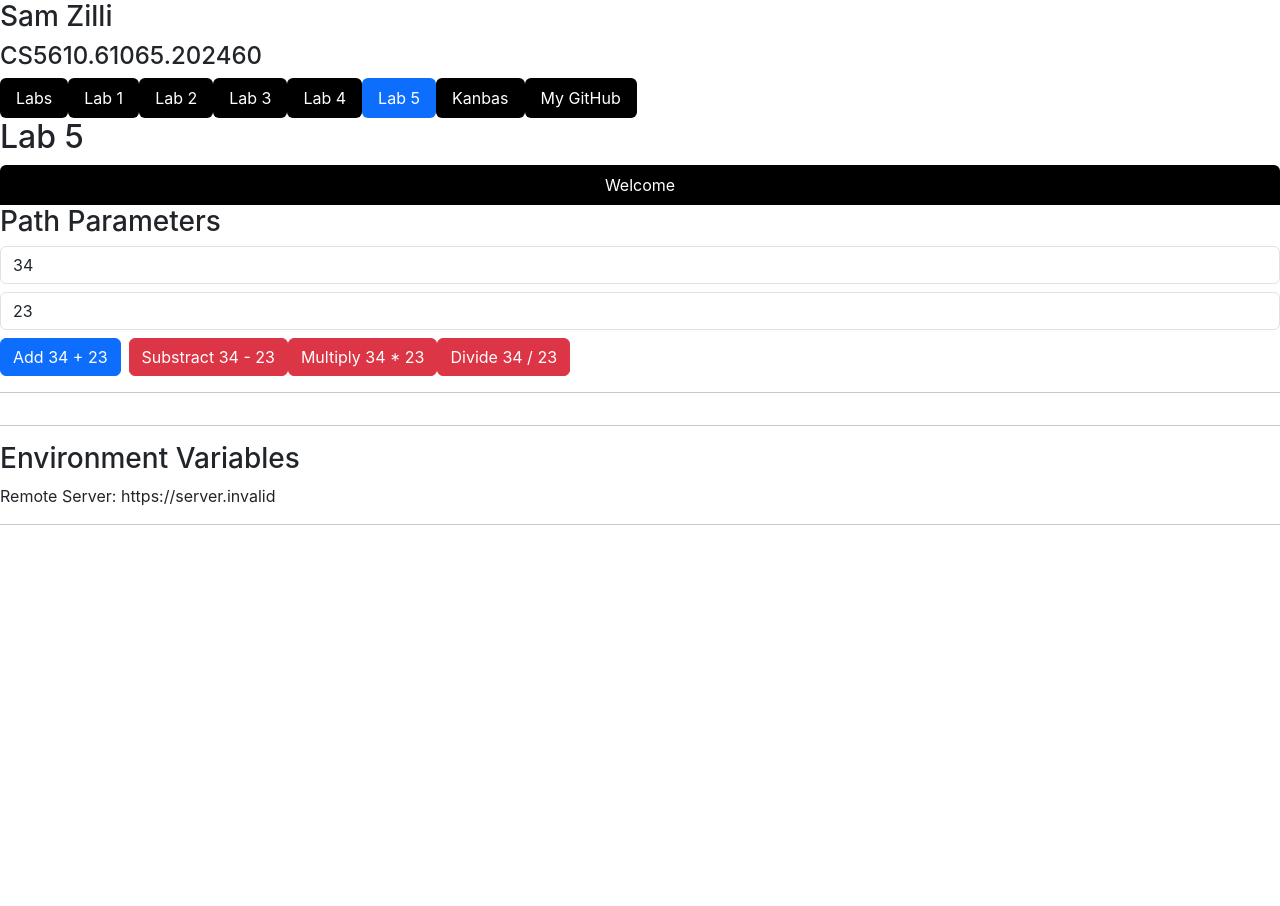
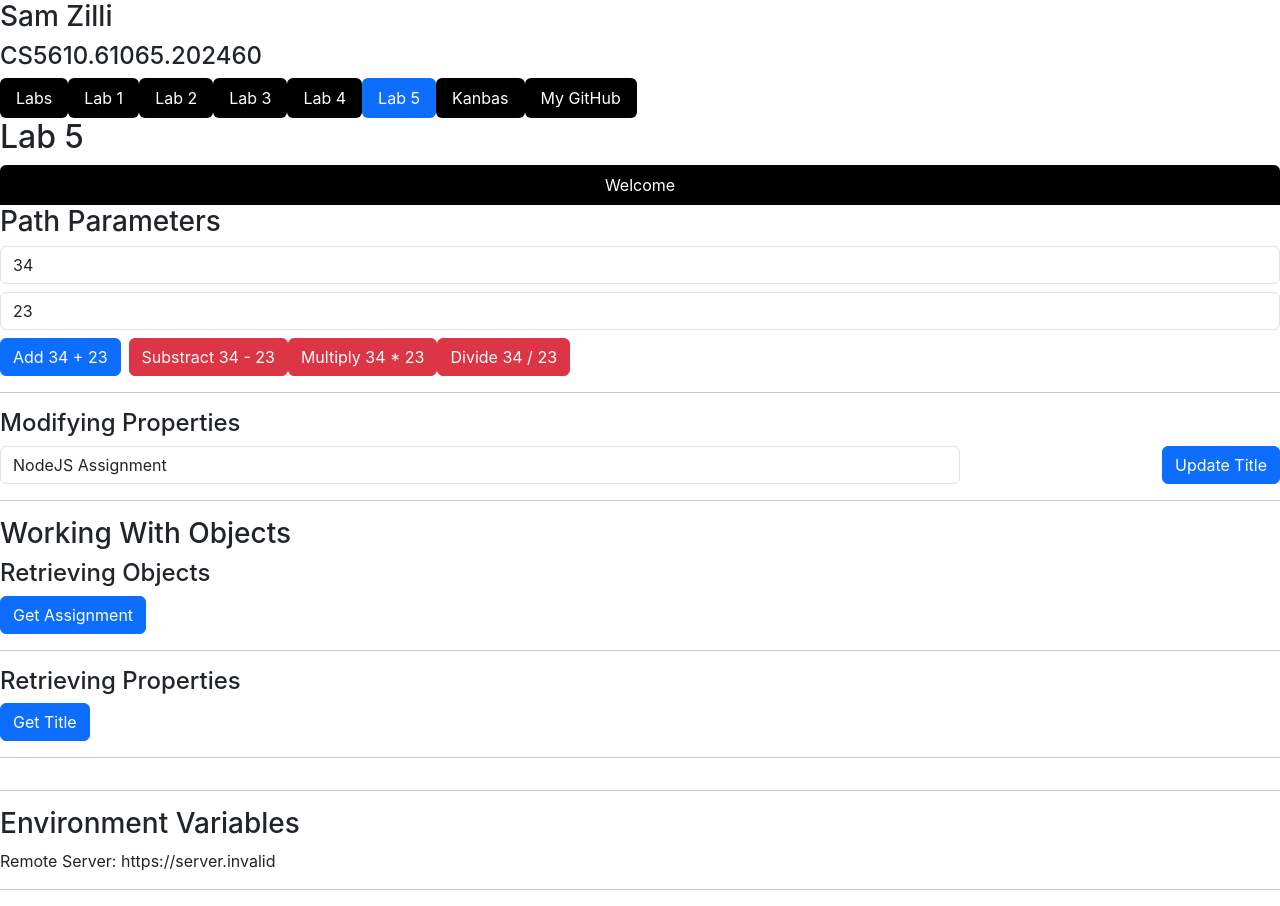
Before and after one commit to Sam-Zilli/kanbas-react-web-app, a React (Create React App) app: page /#/Labs/Lab5 in a window 1280 px wide. Before the commit the page ends 800 px from the top, so only its background shows below. Built offline with nearby package versions, Linux system fonts and the light colour scheme; no server answers.

Commit message:
starting 3.3.4'

```diff
--- /dev/null
+++ b/src/Labs/Lab5/WorkingWithObjects.tsx
@@ -0,0 +1,38 @@
+import React, { useState } from "react";
+const REMOTE_SERVER = process.env.REACT_APP_REMOTE_SERVER;
+
+export default function WorkingWithObjects() {
+    const [assignment, setAssignment] = useState({
+        id: 1, title: "NodeJS Assignment",
+        description: "Create a NodeJS server with ExpressJS",
+        due: "2021-10-10", completed: false, score: 0,
+      });
+
+    const ASSIGNMENT_API_URL = `${REMOTE_SERVER}/lab5/assignment`
+
+  return (
+    <div id="wd-working-with-objects">
+              <h4>Modifying Properties</h4>
+      <a id="wd-update-assignment-title"
+         className="btn btn-primary float-end"
+         href={`${ASSIGNMENT_API_URL}/title/${assignment.title}`}>
+        Update Title
+      </a>
+      <input className="form-control w-75" id="wd-assignment-title"
+        value={assignment.title} onChange={(e) =>
+          setAssignment({ ...assignment, title: e.target.value })}/>
+      <hr />
+
+      <h3>Working With Objects</h3>
+      <h4>Retrieving Objects</h4>
+      <a id="wd-retrieve-assignments" className="btn btn-primary"
+         href={`${REMOTE_SERVER}/lab5/assignment`}>
+        Get Assignment
+      </a><hr/>
+      <h4>Retrieving Properties</h4>
+      <a id="wd-retrieve-assignment-title" className="btn btn-primary"
+         href={`${REMOTE_SERVER}/lab5/assignment/title`}>
+        Get Title
+      </a><hr/>
+    </div>
+);}
--- a/src/Labs/Lab5/index.tsx
+++ b/src/Labs/Lab5/index.tsx
@@ -1,5 +1,6 @@
 import EnvironmentVariables from "./EnvironmentVariables";
 import PathParameters from "./PathParameters";
+import WorkingWithObjects from "./WorkingWithObjects";
 
 const REMOTE_SERVER = process.env.REACT_APP_REMOTE_SERVER;
 
@@ -13,6 +14,7 @@
         </a>
 
         <PathParameters />
+        <WorkingWithObjects />
 
       </div><hr />
       <EnvironmentVariables />
```
Also changed, not shown: 2 other files (tests, documents, lock files or other folders).
